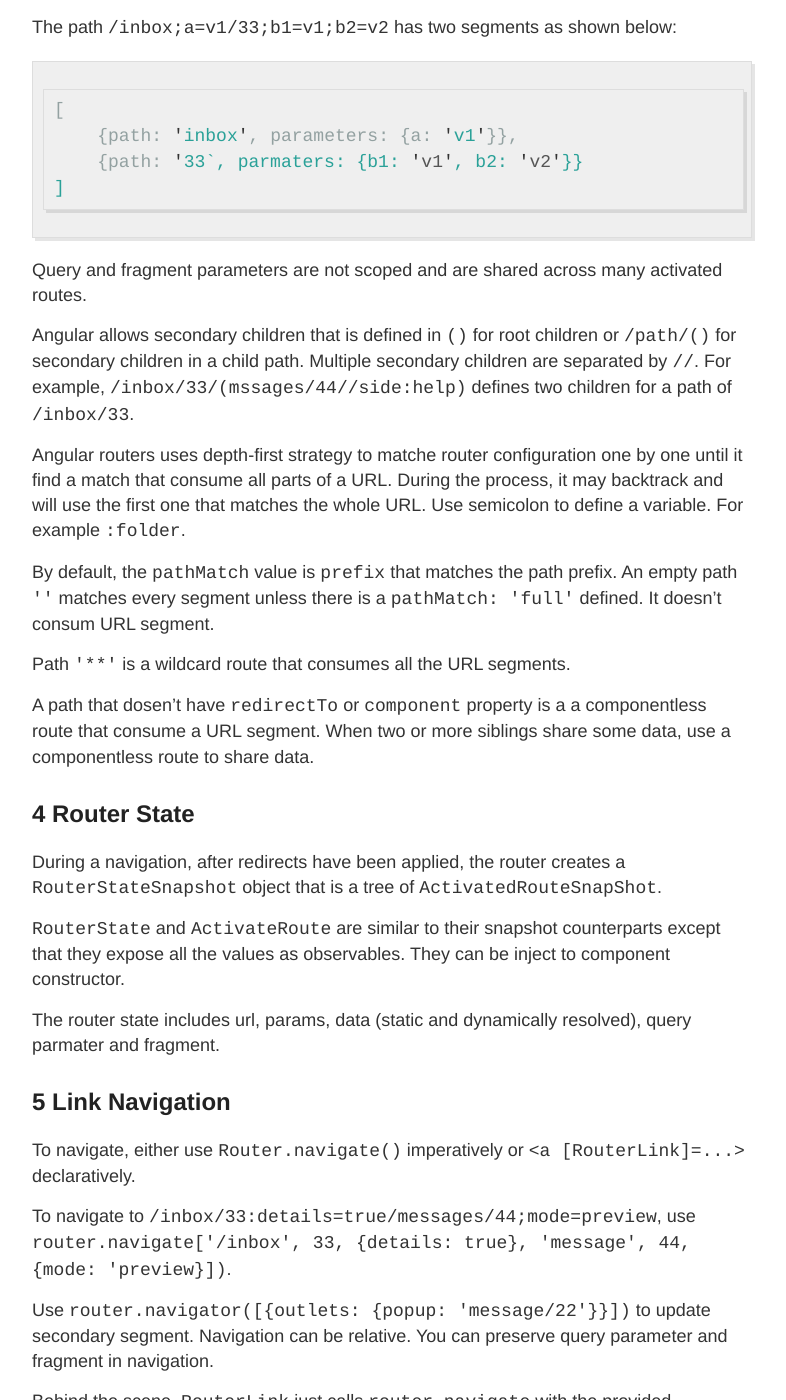
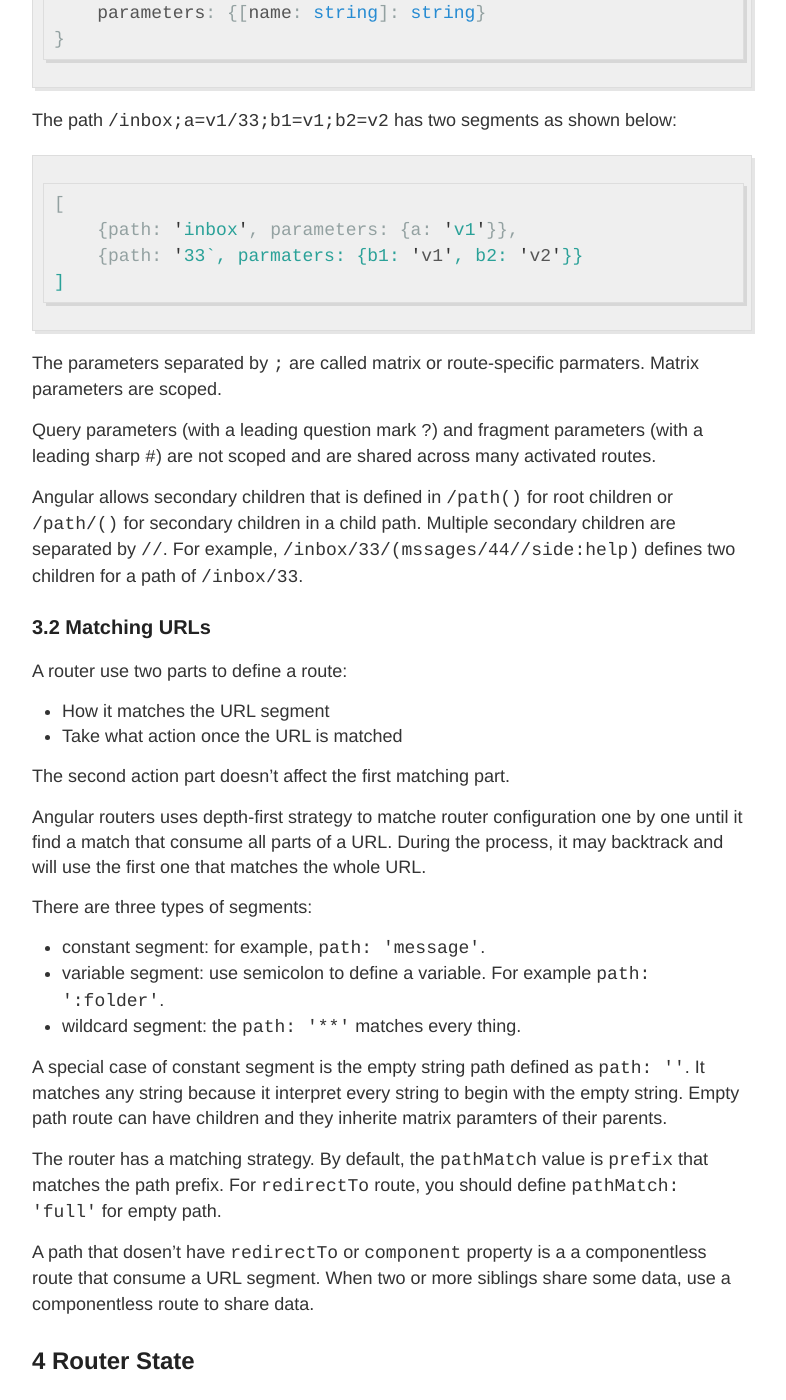
Before and after one commit to YingLiu4203/old-dev-blog, a Jekyll site: the page built from _posts/2017-11-17-angular-router.md, in a window 1280 px wide and 1400 px high, scrolled down 2192 px. Shown: the whole window, without its empty margins (248-1034 px from the left). Built offline with Jekyll 4.4.1, drawn with Linux system fonts in a browser that asks for light colours; comment, search, counter and statistics services are not loaded; some of the changed text lies outside the part shown.

Commit message:
revise angular router

````diff
--- a/_posts/2017-11-17-angular-router.md
+++ b/_posts/2017-11-17-angular-router.md
@@ -6,10 +6,12 @@ categories:
 tags:
 - angular router
 ---
+# Angular Router Notes
 
-This notes is based on the Angular router book https://vsavkin.com/announcing-angular-2-router-book-2de3c2822f7c.
+This notes is based on the [Angular router book](https://vsavkin.com/announcing-angular-2-router-book-2de3c2822f7c).
 
 ## 1 Router Concepts
+
 A router defines the **screen layout** of application components using routes and outlets. A router uses a tree structure to config, manage, and navigate routes. Each tree node represents a route. An outlet is defined in a component to specify a screen place where a child component is located. A component may define multiple outlets using different outlet names.
 
 A nodes may assciate with one components. Mutiple nodes can assciaote with the same component.
@@ -44,12 +47,15 @@ class MyCmp {
 }
 ```
 
-The current route state can be injected to a component using an `ActivatedRoute` class. The `data`, `params`, `queryParams`, `fragment`, and `paramMap` properties of `ActivatedRoute` are observables. To access those data immediately, use `snapshot` property to access the instant properties.
+The current route state can be injected to a component using an `ActivatedRoute` class. The `url`, `data`, `params`, `queryParams`, `fragment`, and `paramMap` properties of `ActivatedRoute` are observables. To access those data immediately, use `snapshot` property to access the instant properties.
 
-# 3 URLS
+## 3 Matching URLs
+
 In Angular, a URL is just a serialized router state. Navaigation that changes a state results in a URL change.
 
-A URL consists of an array of `UrlSegment` that contains a path and the matrix parameters assoicated with the segment.
+### 3.1 URL Structure
+
+A URL has a type of `Observable<UrlSegment[]>`. `UrlSegment` interface contains a path and the matrix parameters assoicated with the segment.
 
 ```typescript
 interface UrlSegment {
@@ -67,19 +73,37 @@ The path `/inbox;a=v1/33;b1=v1;b2=v2` has two segments as shown below:
 ]
 ```
 
-Query and fragment parameters are not scoped and are shared across many activated routes.
+The parameters separated by `;` are called matrix or route-specific parmaters. Matrix parameters are scoped.
 
-Angular allows secondary children that is defined in `()` for root children or `/path/()` for secondary children in a child path. Multiple secondary children are separated by `//`. For example, `/inbox/33/(mssages/44//side:help)` defines two children for a path of `/inbox/33`.
+Query parameters (with a leading question mark `?`) and fragment parameters (with a leading sharp `#`) are not scoped and are shared across many activated routes.
 
-Angular routers uses depth-first strategy to matche router configuration one by one until it find a match that consume all parts of a URL. During the process, it may backtrack and will use the first one that matches the whole URL. Use semicolon to define a variable. For example `:folder`.
+Angular allows secondary children that is defined in `/path()` for root children or `/path/()` for secondary children in a child path. Multiple secondary children are separated by `//`. For example, `/inbox/33/(mssages/44//side:help)` defines two children for a path of `/inbox/33`.
 
-By default, the `pathMatch` value is `prefix` that matches the path prefix. An empty path `''` matches every segment unless there is a `pathMatch: 'full'` defined. It doesn't consum URL segment.
+### 3.2 Matching URLs
 
-Path `'**'` is a wildcard route that consumes all the URL segments.
+A router use two parts to define a route:
+
+* How it matches the URL segment
+* Take what action once the URL is matched
+
+The second action part doesn't affect the first matching part.
+
+Angular routers uses depth-first strategy to matche router configuration one by one until it find a match that consume all parts of a URL. During the process, it may backtrack and will use the first one that matches the whole URL.
+
+There are three types of segments:
+
+* constant segment: for example, `path: 'message'`.
+* variable segment: use semicolon to define a variable. For example `path: ':folder'`.
+* wildcard segment: the `path: '**'` matches every thing.
+
+A special case of constant segment is the empty string path defined as `path: ''`. It matches any string because it interpret every string to begin with the empty string. Empty path route can have children and they inherite matrix paramters of their parents.
+
+The router has a matching strategy. By default, the `pathMatch` value is `prefix` that matches the path prefix. For `redirectTo` route, you should define `pathMatch: 'full'` for empty path.
 
 A path that dosen't have `redirectTo` or `component` property is a a componentless route that consume a URL segment. When two or more siblings share some data, use a componentless route to share data.
 
 ## 4 Router State
+
 During a navigation, after redirects have been applied, the router creates a `RouterStateSnapshot` object that is a tree of `ActivatedRouteSnapShot`.
 
 `RouterState` and `ActivateRoute` are similar to their snapshot counterparts except that they expose all the values as observables. They can be inject to component constructor.
@@ -99,9 +123,11 @@ Behind the scene, `RouterLink` just calls `router.navigate` with the provided co
 The router's navigation is URL-based and its parameters are just an array of URL segments like `['/contact', id, 'detial', {full: true}]`. Therefore it's able to link into lazily-loaded modules and generate synchronous link. The router doesn't have the notion of route names and doesn't have to use any configuration to generate links.
 
 ## 6 Guards and Events
+
 The router uses guards to make sure that navigation is permitted, which can be useful for security, confirmation, monitoring purpose. There are four properties used in route defintion: `canLoad`, `canActivate`, `canActivateChild`, and `canDeactivate`. The paramter is an array of classes or functions that injected by Augular DI.
 
 The router emits the following events:
+
 * `RouteConfigLoadStart`: when the router starts loading a lazy-loaded configuration.
 * `RouteConfigLoadEnd`: when the router is done loading a lazy-loaded configuration.
 * `NavigationStart`: when the router start navigating.
@@ -117,6 +143,7 @@ The router emits the following events:
 All event belong to a navigation have the same `event.id`.
 
 ## 7 Configuration
+
 The `RouterModule.forRoot()` creates a module that contains all the router directives, the given routes, and the router service itself. The `RouterModule.forChild()` create a module that contains all the directives and the given routes, but doesn't not include the service. The reason is that a routr service manages a shared mutable location resource and only one service is allowed.
 
 You can eanble tracing by `import [RouterModule.forRoot(routes, {enableTracing: true})]`. To listen to events, subscribe to the events observable : `constructor(r: Router) { r.events.subscribe(e=>...)}`.
````
Also changed, not shown: other parts of _posts/2017-11-17-angular-router.md (+5 -4 lines).
